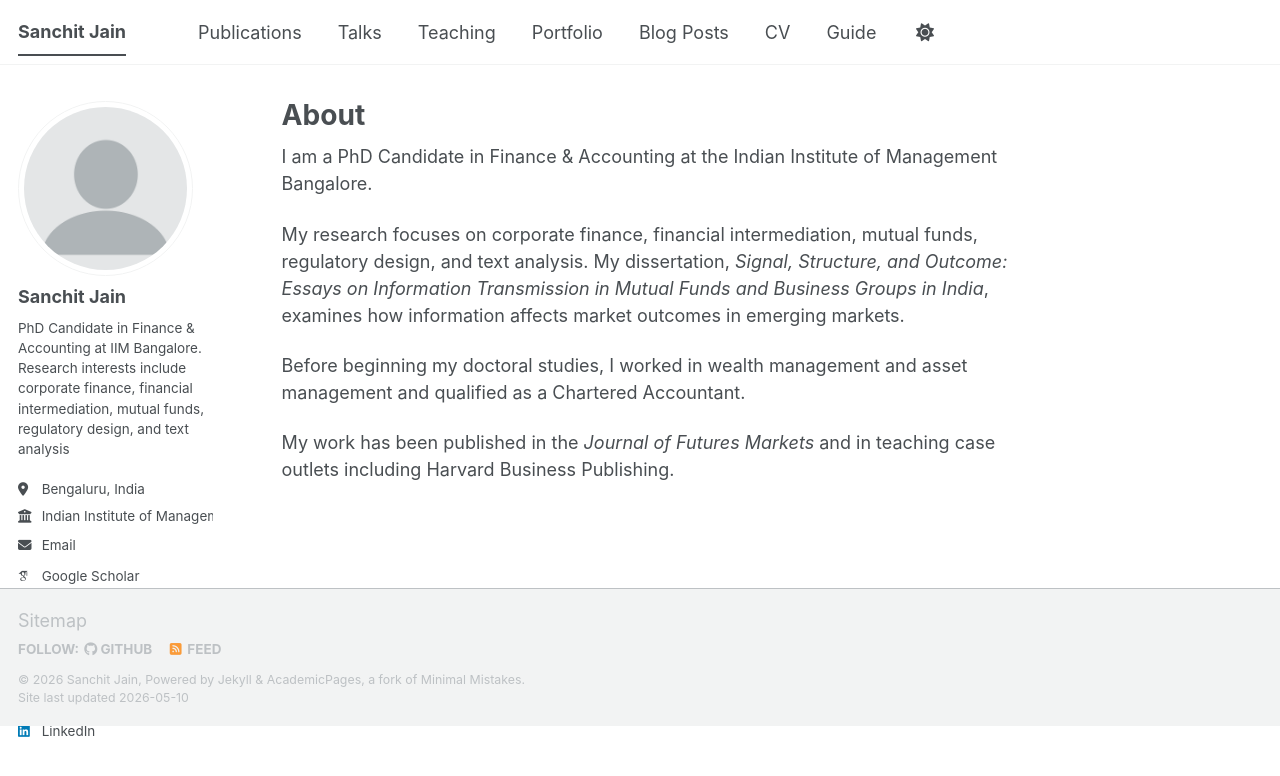
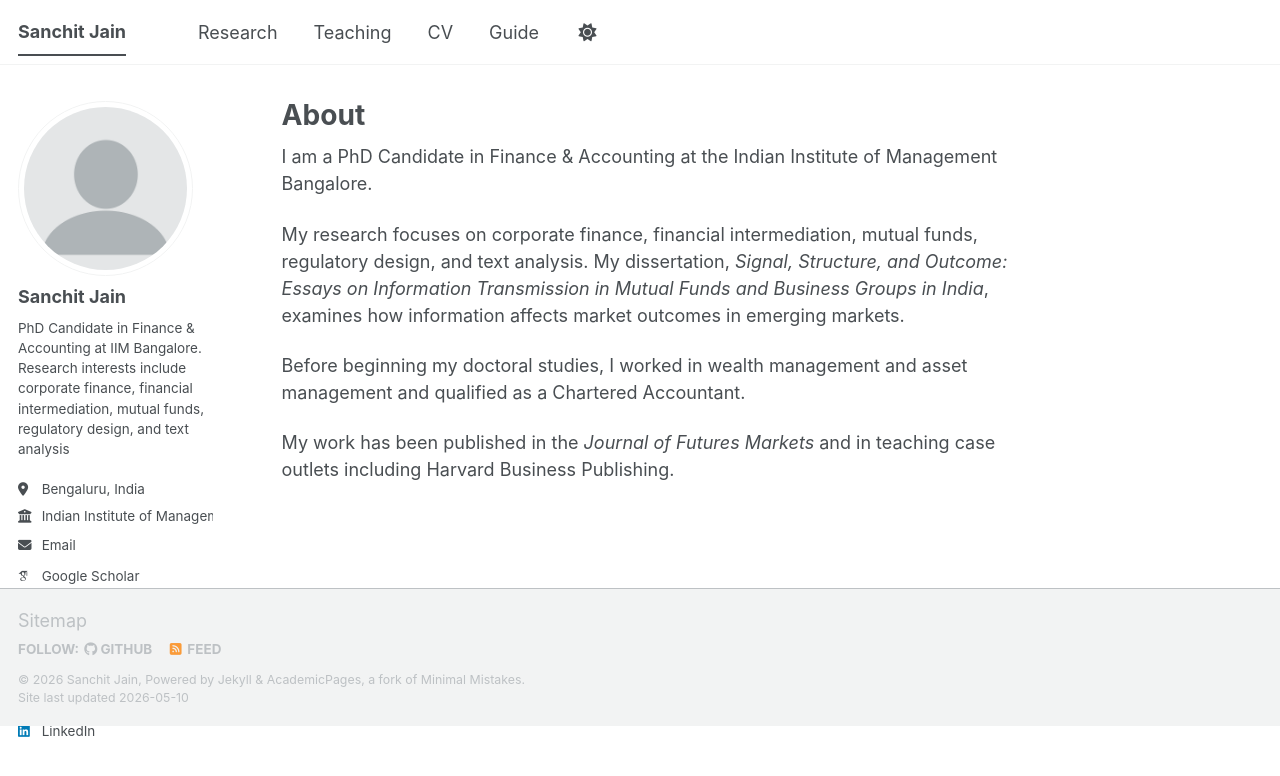
Before and after one commit to casanchitjain/casanchitjain.github.io, a Jekyll site: the page built from _pages/about.md, in a window 1280 px wide. Shown: the top 776 px of the page. Built offline with Jekyll 4.4.1, drawn with Linux system fonts in a browser that asks for light colours; some web fonts are replaced; a script bundle is joined from its source files by our own code; library files that are not in the unit come from our copies.

Commit message:
Updated Navigation Menu

```diff
--- a/_data/navigation.yml
+++ b/_data/navigation.yml
@@ -8,20 +8,20 @@
 #      Markdown formatted page while the second is generated using JSON.
 
 main:
-  - title: "Publications"
+  - title: "Research"
     url: /publications/
 
-  - title: "Talks"
-    url: /talks/
+  # - title: "Talks"
+  #  url: /talks/
 
   - title: "Teaching"
     url: /teaching/
 
-  - title: "Portfolio"
-    url: /portfolio/
+  # - title: "Portfolio"
+  #  url: /portfolio/
 
-  - title: "Blog Posts"
-    url: /year-archive/
+  # - title: "Blog Posts"
+  #  url: /year-archive/
 
   - title: "CV"
     url: /cv/
```
